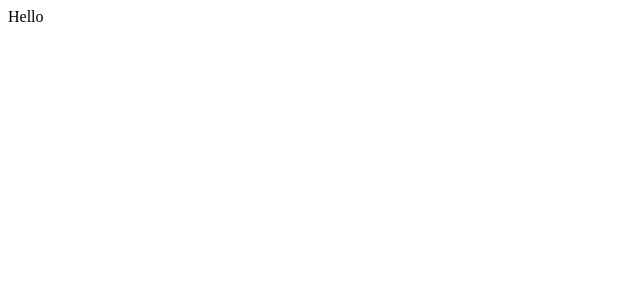
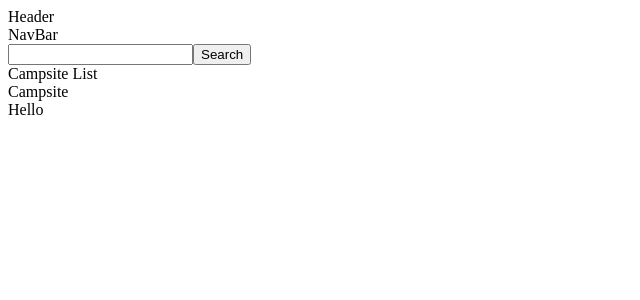
Before and after one commit to jryanwalker93/National-Park-Reservations, a React app: page / in a window 1280 px wide. Shown: the top 300 px of the page, without its empty margins (0-640 px from the left). Built offline with nearby package versions, Linux system fonts and the light colour scheme; the HTML template or start-up script is replaced by a standard one.

Commit message:
Creates basic components for front end

```diff
--- a/client/src/components/App.jsx
+++ b/client/src/components/App.jsx
@@ -1,9 +1,20 @@
+/* eslint-disable import/extensions */
 /* eslint-disable react/prefer-stateless-function */
 import React from 'react';
+import Header from './Header.jsx';
+import NavBar from './NavBar.jsx';
+import CampsiteList from './CampsiteList.jsx';
 
 class App extends React.Component {
   render() {
-    return <div>Hello</div>;
+    return (
+      <div>
+        <Header />
+        <NavBar />
+        <CampsiteList />
+        Hello
+      </div>
+    );
   }
 }
 
--- /dev/null
+++ b/client/src/components/Campsite.jsx
@@ -0,0 +1,12 @@
+/* eslint-disable arrow-body-style */
+import React from 'react';
+
+const Campsite = () => {
+  return (
+    <div>
+      Campsite
+    </div>
+  );
+};
+
+export default Campsite;
--- /dev/null
+++ b/client/src/components/CampsiteList.jsx
@@ -0,0 +1,14 @@
+/* eslint-disable arrow-body-style */
+import React from 'react';
+import Campsite from './Campsite.jsx';
+
+const CampsiteList = () => {
+  return (
+    <div>
+      Campsite List
+      <Campsite />
+    </div>
+  );
+};
+
+export default CampsiteList;
--- /dev/null
+++ b/client/src/components/Header.jsx
@@ -0,0 +1,12 @@
+/* eslint-disable arrow-body-style */
+import React from 'react';
+
+const Header = () => {
+  return (
+    <div>
+      Header
+    </div>
+  );
+};
+
+export default Header;
--- /dev/null
+++ b/client/src/components/NavBar.jsx
@@ -0,0 +1,14 @@
+/* eslint-disable arrow-body-style */
+import React from 'react';
+import Search from './Search.jsx';
+
+const NavBar = () => {
+  return (
+    <div>
+      NavBar
+      <Search />
+    </div>
+  );
+};
+
+export default NavBar;
--- /dev/null
+++ b/client/src/components/Search.jsx
@@ -0,0 +1,13 @@
+/* eslint-disable arrow-body-style */
+import React from 'react';
+
+const Search = () => {
+  return (
+    <div>
+      <input type="text" />
+      <button type="submit">Search</button>
+    </div>
+  );
+};
+
+export default Search;
```
